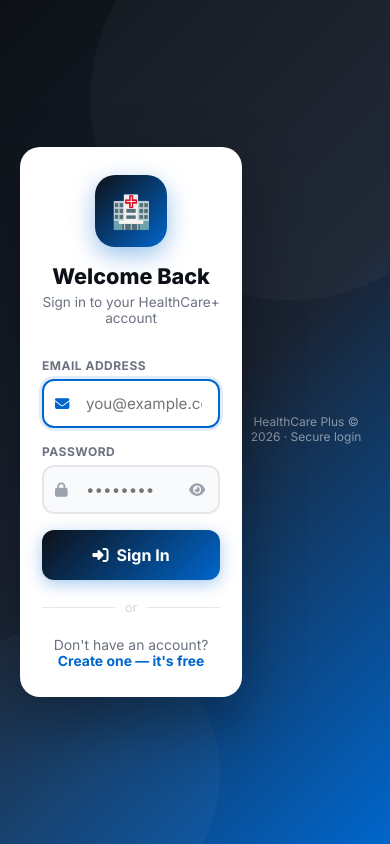
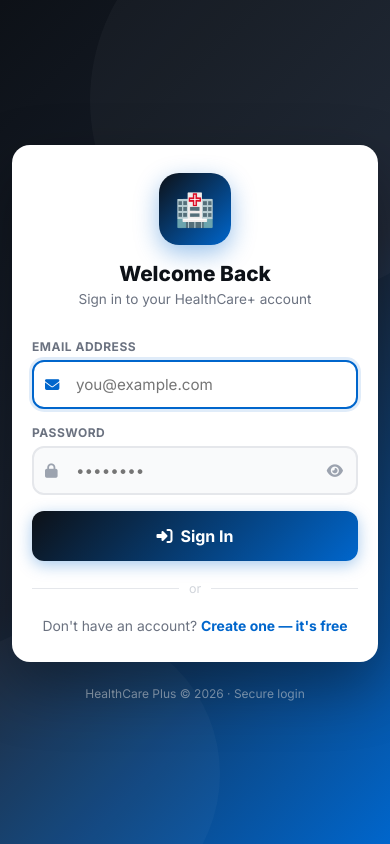
Before and after one commit to Krishna8208863439/Health-OPD, a Flask app: page /login in a window 390 px wide. Run offline with Flask 3, Linux system fonts and the light colour scheme.

Commit message:
fix: improve mobile login responsiveness and fix symptom assessment scoring

```diff
--- a/Smart_Healthcare_System (2)/Smart_Healthcare_System/Enhanced_Healthcare_System/symptom_engine.py
+++ b/Smart_Healthcare_System (2)/Smart_Healthcare_System/Enhanced_Healthcare_System/symptom_engine.py
@@ -915,6 +915,12 @@ def assess_symptoms(present_symptoms: list) -> list:
         matched_moderate = []
         matched_weak     = []
 
+        # Count and score required symptoms that are not already scored
+        for s in required:
+            if s in present_set:
+                if s not in profile.get("strong", []) and s not in profile.get("moderate", []) and s not in profile.get("weak", []):
+                    score += 10
+
         for s in profile.get("strong", []):
             if s in present_set:
                 score += 10
@@ -934,8 +940,10 @@ def assess_symptoms(present_symptoms: list) -> list:
             if s in present_set:
                 score -= 8
 
-        # Skip if below minimum threshold
-        if score < profile.get("min_score", 20):
+        # Skip if below minimum threshold (scaled down dynamically to allow matching on few symptoms)
+        min_s = profile.get("min_score", 20)
+        min_threshold = max(5, int(min_s * 0.4))
+        if score < min_threshold:
             continue
 
         results.append({
--- a/Smart_Healthcare_System (2)/Smart_Healthcare_System/Enhanced_Healthcare_System/templates/login.html
+++ b/Smart_Healthcare_System (2)/Smart_Healthcare_System/Enhanced_Healthcare_System/templates/login.html
@@ -15,8 +15,8 @@ html,body{height:100%;font-family:'Inter',-apple-system,BlinkMacSystemFont,sans-
 body{
   min-height:100dvh;
   background: linear-gradient(135deg, #0D1117 0%, #1a2332 50%, #0066CC 100%);
-  display:flex; align-items:center; justify-content:center;
-  padding:20px;
+  display:flex; flex-direction:column; align-items:center; justify-content:center;
+  padding:24px 16px 40px;
 }
 
 /* Floating background shapes */
@@ -33,6 +33,7 @@ body{
   width:100%; max-width:420px;
   box-shadow:0 24px 60px rgba(0,0,0,.35);
   position:relative; z-index:1;
+  margin: auto 0;
   animation:cardIn .4s cubic-bezier(.34,1.56,.64,1);
 }
 @keyframes cardIn{from{transform:translateY(30px);opacity:0;}to{transform:translateY(0);opacity:1;}}
@@ -127,8 +128,15 @@ body{
 }
 
 @media(max-width:480px){
-  .auth-card{padding:28px 22px;border-radius:20px;}
-  .auth-title{font-size:1.35rem;}
+  body {
+    padding: 16px 12px 24px;
+  }
+  .auth-card{
+    padding:28px 20px;
+    border-radius:18px;
+    margin: 10px 0;
+  }
+  .auth-title{font-size:1.3rem;}
 }
 </style>
 </head>
```
